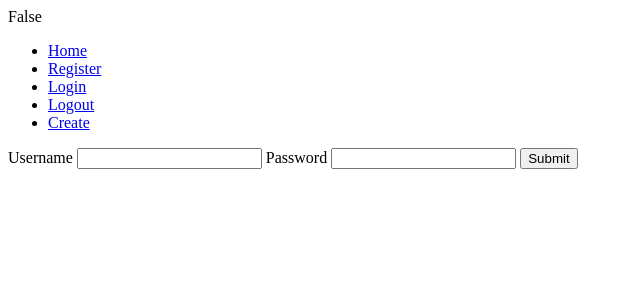
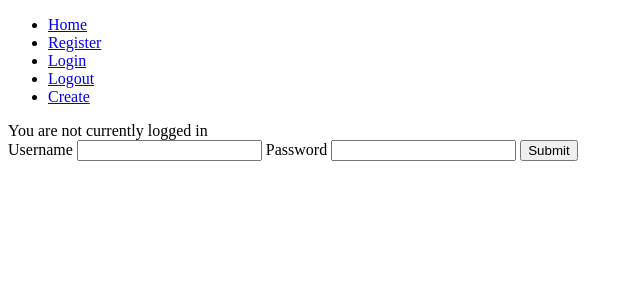
Before and after one commit to byanofsky/bookmarks, a Flask app: page /login_user/ in a window 1280 px wide. Shown: the top 300 px of the page, without its empty margins (0-640 px from the left). Run offline with Flask 2, Linux system fonts and the light colour scheme; parts of the project's set-up code (start-up, migrations or seed data) failed here and were passed over.

Commit message:
Display current user name when logged in
Stores user's name on current user from flask-login and displays it to
user

```diff
--- a/bookmarks/templates/layout.html
+++ b/bookmarks/templates/layout.html
@@ -5,8 +5,6 @@
     <title>Bookmarks</title>
   </head>
   <body>
-    {{ current_user.id }}
-    {{ current_user.is_authenticated }}
     {% with messages = get_flashed_messages() %}
       {% if messages %}
         <ul class="flashes">
@@ -25,6 +23,13 @@
         <li><a href="{{ url_for('add_bookmark') }}">Create</a></li>
       </ul>
     </div>
+    <div class="user-info">
+      {% if current_user.is_authenticated %}
+        You are logged in as {{ current_user.name }}
+      {% else %}
+        You are not currently logged in
+      {% endif %}
+    </div>
     {% block body %}{% endblock %}
   </body>
 </html>
--- a/bookmarks/views.py
+++ b/bookmarks/views.py
@@ -27,10 +27,12 @@ def shutdown_session(exception=None):
 
 @login_manager.user_loader
 def load_user(user_id):
-    if not User.query.filter(User.id == user_id).one_or_none():
-        return
+    u = User.query.filter(User.id == user_id).one_or_none()
+    if not u:
+        return None
     user = flask_login.UserMixin()
-    user.id = user_id
+    user.id = u.id
+    user.name = u.name
     return user
 
 
```
